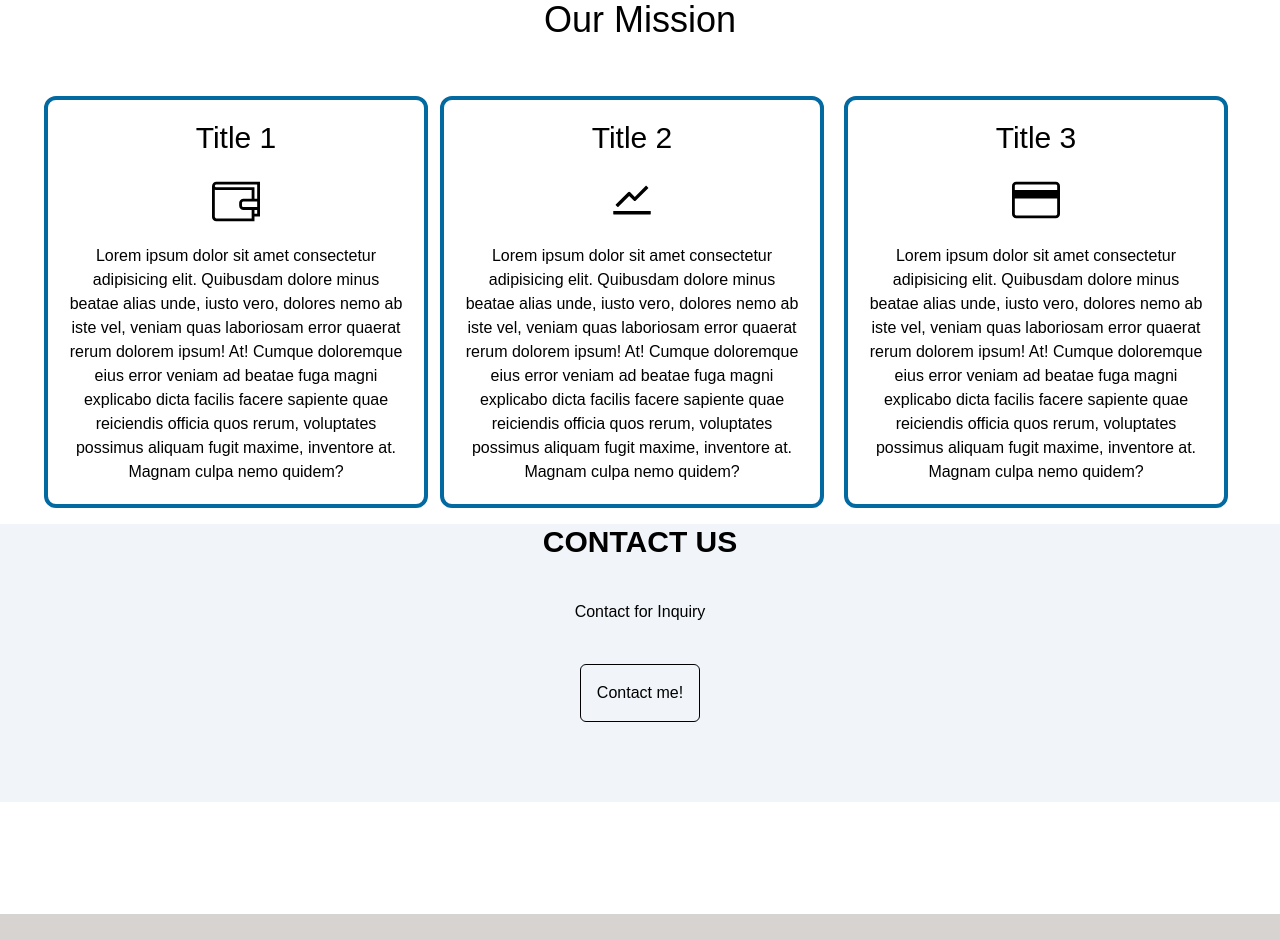
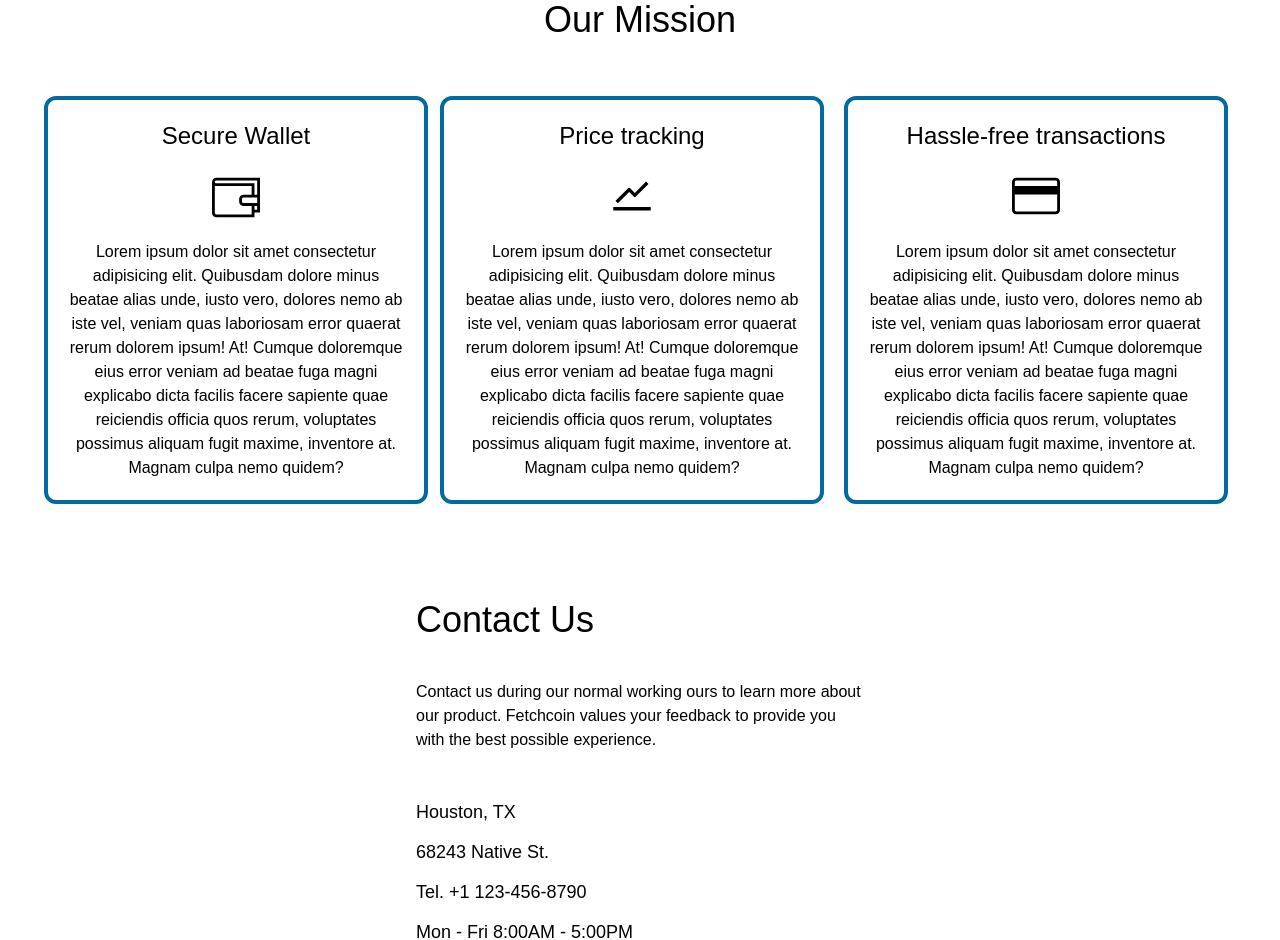
Before and after one commit to mattwhen/fetchcoin, a React (Create React App) app: page / in a window 1280 px wide. Shown: the part 700-1640 px from the top of the page. Built offline with nearby package versions, Linux system fonts and the light colour scheme; no server answers.

Commit message:
Changed layout for the Contact section, added dummy contact information.

```diff
--- a/src/components/Contact/Contact.jsx
+++ b/src/components/Contact/Contact.jsx
@@ -1,21 +1,43 @@
 import React from 'react';
 
 const Contact = () => {
+	const fields = [
+		{
+			id: 0,
+			name: 'Contact Us',
+		},
+		{
+			id: 1,
+			name: 'Contact us during our normal working ours to learn more about our product. Fetchcoin values your feedback to provide you with the best possible experience.',
+		},
+		{
+			id: 2,
+			text: 'Houston, TX'
+		},
+		{
+			id: 3,
+			text: '68243 Native St.'
+		},
+		{
+			id: 4,
+			text: 'Tel. +1 123-456-8790'
+		},
+		{
+			id: 5,
+			text: 'Mon - Fri 8:00AM - 5:00PM'
+		}
+	];
 
 	return (
-		<>
-		<div className='footer-section flex flex-col items-center bg-slate-100 pb-20' id='contact'>
-		  <div className='mb-10'>
-			<h2 className='text-3xl font-bold'>CONTACT US</h2>
-		  </div>
-		  <div className='mb-10'>
-			<p className=''>Contact for Inquiry </p>
-		  </div>
-		  <div className=''>
-		   <button className='rounded-md border border-black p-4 hover:bg-cyan-500 hover:border-cyan-500'><a href='mailto:matt@mattwhen.com'>Contact me!</a></button>
-		  </div>
+		<div className=' max-w-md m-auto'>
+			<h2 className='mt-20 text-4xl mb-10'>Contact Us</h2>
+			<p className='mb-10 text-md'>Contact us during our normal working ours to learn more about our product. Fetchcoin values your feedback to provide you with the best possible experience.</p>
+			{fields.map(item => {
+				return (
+					<p key={item.id} className='text-lg leading-10'>{item.text}</p>
+				)
+			})}
 		</div>
-	  </>
 	);
 };
 
--- a/src/components/Mission/Mission.jsx
+++ b/src/components/Mission/Mission.jsx
@@ -13,9 +13,6 @@ const Mission = () => {
 			id: 1,
 			title: 'Market Analysis Tools',
 		},
-		{
-
-		}
 
 	]
 
@@ -24,7 +21,7 @@ const Mission = () => {
 				<h2 className='text-center text-4xl mt-20 mb-10'>Our Mission</h2>
 			<div id='mission' className='CONTAINER p-4 flex flex-col justify-center gap-10 text-center lg:flex-row lg:gap-1'>
 				<div className='p-5 border-solid border-4 rounded-xl border-sky-700 lg:w-96'>
-					<h3 className='text-3xl pb-5'>Title 1</h3>
+					<h3 className='text-2xl pb-5'>Secure Wallet</h3>
 					<div className='flex flex-col justify-center items-center'>
 						<TfiWallet className='text-5xl mb-5' />
 						<p>
@@ -40,7 +37,7 @@ const Mission = () => {
 				</div>
 				<div className='p-5 border-solid border-4 rounded-xl border-sky-700 mx-2 lg:w-96'>
 					<div className='flex flex-col justify-center items-center'>
-						<h3 className='text-3xl pb-5'>Title 2</h3>
+						<h3 className='text-2xl pb-5'>Price tracking</h3>
 						<AiOutlineStock className='text-5xl mb-5' />
 						<p>
 							Lorem ipsum dolor sit amet consectetur adipisicing elit. Quibusdam
@@ -55,7 +52,7 @@ const Mission = () => {
 				</div>
 				<div className='p-5 border-solid border-4 rounded-xl border-sky-700 mx-2 lg:w-96'>
 					<div className='flex flex-col justify-center items-center'>
-						<h3 className='text-3xl pb-5'>Title 3</h3>
+						<h3 className='text-2xl pb-5'>Hassle-free transactions</h3>
 						<TfiCreditCard className='text-5xl mb-5'/>
 						<p>
 							Lorem ipsum dolor sit amet consectetur adipisicing elit. Quibusdam
```
